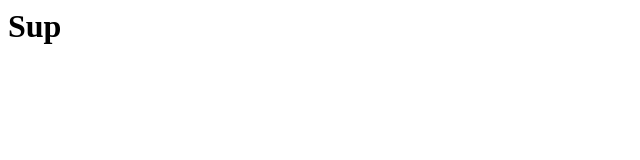
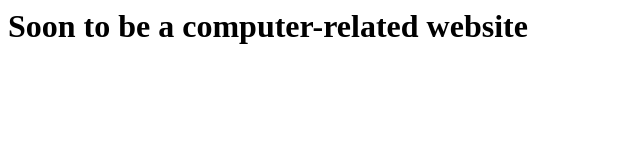
Before and after one commit to justincodingprojects/justinacada, a plain HTML site: page index.html in a window 1280 px wide. Shown: the whole page, without its empty margins (0-640 px from the left). Drawn offline with Linux system fonts and the light colour scheme.

Commit message:
Update index.html

```diff
--- a/index.html
+++ b/index.html
@@ -2,9 +2,9 @@
 <head>
     <meta charset="UTF-8">
     <meta name="viewport" content="width=device-width, initial-scale=1.0">
-    <title>Sup</title>
+    <title>TODO</title>
 </head>
 <body>
-    <h1>Sup</h1>
+    <h1>Soon to be a computer-related website</h1>
 </body>
 </html>
```
